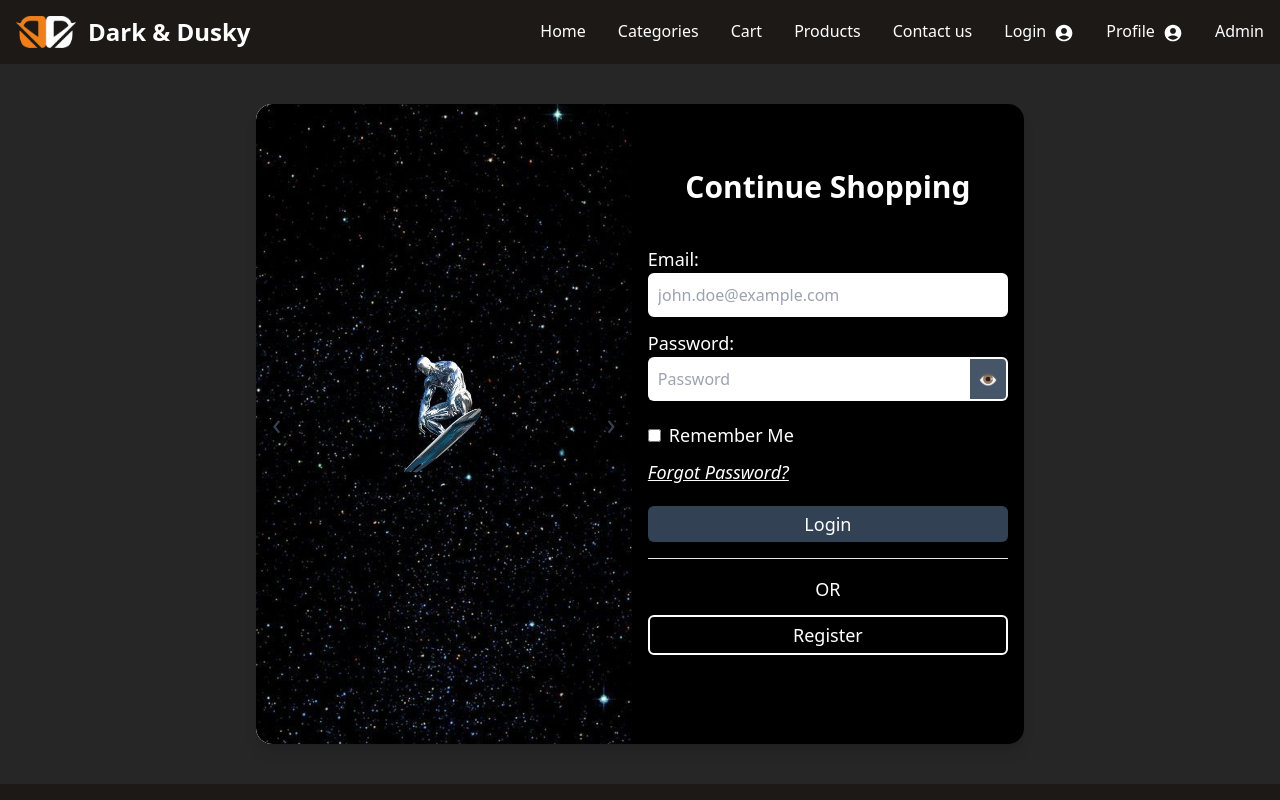
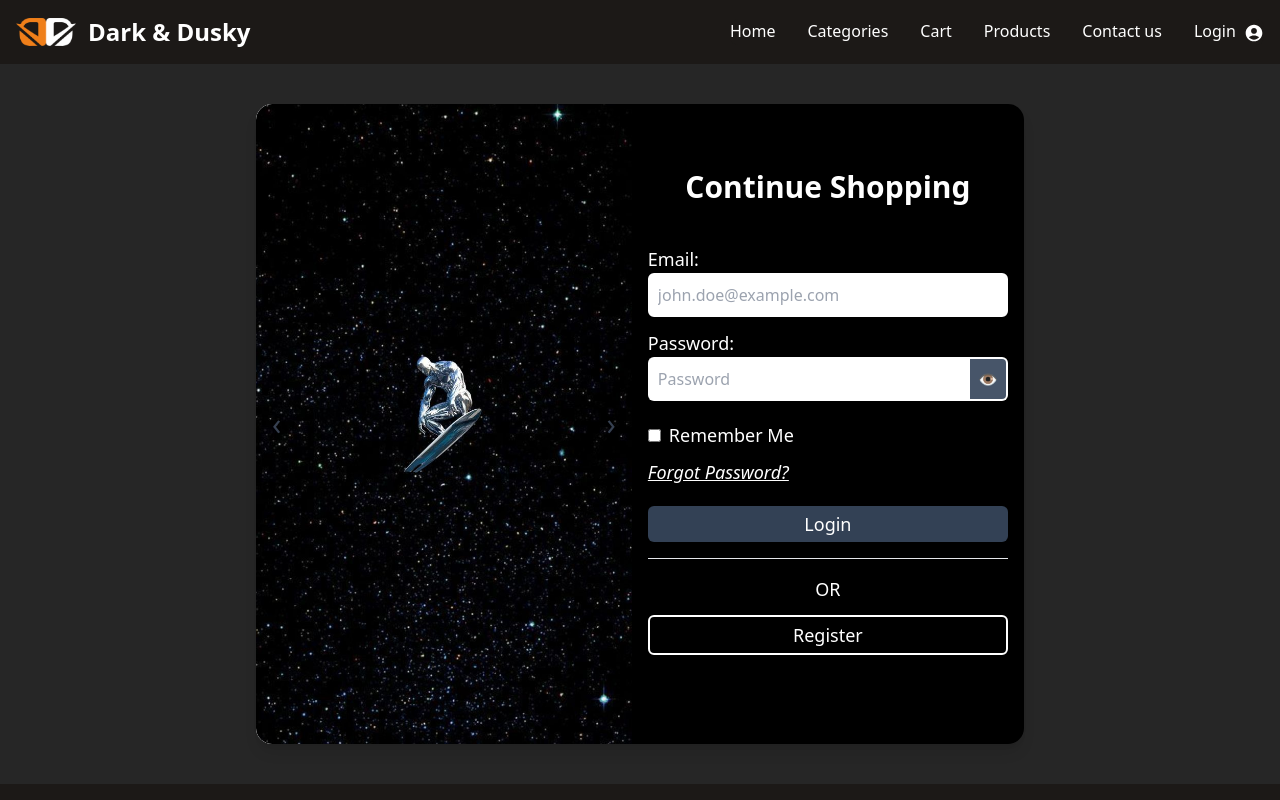
Before and after one commit to bryanC29/d-z-international, a Next.js app: page /login in a window 1280 px wide. Shown: the top 800 px of the page. Built offline with nearby package versions, Linux system fonts and the light colour scheme.

Commit message:
FIX: State management for login

```diff
--- /dev/null
+++ b/src/app/context/authContext.tsx
@@ -0,0 +1,74 @@
+'use client';
+
+import { createContext, useContext, useEffect, useState } from 'react';
+import { useRouter } from 'next/navigation';
+
+type User = {
+  uid: string;
+  name: string;
+  email: string;
+  role: 'user' | 'admin';
+  token: string;
+};
+
+type AuthContextType = {
+  user: User | null;
+  login: (userData: User) => void;
+  logout: () => void;
+};
+
+const AuthContext = createContext<AuthContextType | undefined>(undefined);
+
+export const AuthProvider = ({ children }: { children: React.ReactNode }) => {
+  const [user, setUser] = useState<User | null>(null);
+  const router = useRouter();
+
+  useEffect(() => {
+    // Persist user from localStorage
+    const storedUser = localStorage.getItem('user');
+    if (storedUser) {
+      setUser(JSON.parse(storedUser));
+    }
+  }, []);
+
+  const login = (userData: User) => {
+    localStorage.setItem('user', JSON.stringify(userData));
+    setUser(userData);
+  };
+
+  const logout = async () => {
+    const api = process.env.NEXT_PUBLIC_API;
+
+    try {
+      if (user?.token) {
+        await fetch(`${api}/auth/logout`, {
+          method: 'POST',
+          headers: {
+            Authorization: `Bearer ${user.token}`,
+          },
+        });
+      }
+    } catch (error) {
+      console.error('Logout API failed:', error);
+    }
+
+    // Clear local and state
+    localStorage.removeItem('user');
+    setUser(null);
+    router.push('/');
+  };
+
+  return (
+    <AuthContext.Provider value={{ user, login, logout }}>
+      {children}
+    </AuthContext.Provider>
+  );
+};
+
+export const useAuth = (): AuthContextType => {
+  const context = useContext(AuthContext);
+  if (context === undefined) {
+    throw new Error('useAuth must be used within an AuthProvider');
+  }
+  return context;
+};
--- a/src/app/layout.tsx
+++ b/src/app/layout.tsx
@@ -2,6 +2,7 @@ import type { Metadata } from 'next';
 import './globals.css';
 import Navbar from '@/components/navbar/page';
 import Footer from '@/components/footer/page';
+import { AuthProvider } from './context/authContext';
 
 export const metadata: Metadata = {
   title: 'Create Next App',
@@ -16,9 +17,11 @@ export default function RootLayout({
   return (
     <html lang="en">
       <body>
-        <Navbar />
-        {children}
-        <Footer />
+        <AuthProvider>
+          <Navbar />
+          {children}
+          <Footer />
+        </AuthProvider>
       </body>
     </html>
   );
--- a/src/app/signin/page.tsx
+++ b/src/app/signin/page.tsx
@@ -1,7 +1,7 @@
 'use client';
 
 import Link from 'next/link';
-import { useState } from 'react';
+import { useEffect, useState } from 'react';
 import { useRouter } from 'next/navigation';
 import Carousel_signin from '@/components/carousel_signin/page';
 import {
@@ -10,9 +10,11 @@ import {
   validateMobile,
   validatePasswords,
 } from '@/util/validate/validate';
+import { useAuth } from '../context/authContext';
 
 export default function RegisterPage() {
   const router = useRouter();
+  const { user, login } = useAuth();
 
   const [name, setName] = useState('');
   const [email, setEmail] = useState('');
@@ -28,6 +30,12 @@ export default function RegisterPage() {
     password?: string;
     general?: string;
   }>({});
+
+  useEffect(() => {
+    if (user) {
+      router.push('/');
+    }
+  }, [user, router]);
 
   const handleSubmit = async (e: React.FormEvent<HTMLFormElement>) => {
     e.preventDefault();
@@ -64,9 +72,7 @@ export default function RegisterPage() {
     try {
       const res = await fetch(`${api}/auth/register`, {
         method: 'POST',
-        headers: {
-          'Content-Type': 'application/json',
-        },
+        headers: { 'Content-Type': 'application/json' },
         body: JSON.stringify({
           name,
           email,
@@ -86,9 +92,13 @@ export default function RegisterPage() {
         return;
       }
 
-      if (btn) {
-        btn.innerHTML = 'Registered!';
-      }
+      login({
+        uid: data.uid,
+        name: data.name,
+        email: data.email,
+        role: data.role,
+        token: data.token,
+      });
 
       router.push('/');
     } catch (err) {
--- a/src/components/navbar/page.tsx
+++ b/src/components/navbar/page.tsx
@@ -3,55 +3,41 @@
 import Link from 'next/link';
 import Image from 'next/image';
 import { useState } from 'react';
-
+import { useAuth } from '../../app/context/authContext';
 import AccountCircleIcon from '@mui/icons-material/AccountCircle';
 
 const Navbar = () => {
   const [isMenuOpen, setIsMenuOpen] = useState(false);
+  const { user, logout } = useAuth();
 
-  const toggleMenu = () => {
-    setIsMenuOpen(!isMenuOpen);
-  };
+  const navLinkClass =
+    'block py-2 px-3 text-white hover:bg-stone-700 md:hover:bg-transparent rounded-sm md:bg-transparent md:p-0';
 
   return (
     <nav className="bg-stone-900 border-gray-700">
       <div className="max-w-screen-xl flex flex-wrap items-center justify-between mx-auto p-4">
         <Link
-          href="#"
+          href="/"
           className="flex items-center space-x-3 rtl:space-x-reverse"
         >
           <Image
             src="/logo_short_white.png"
-            className="h-8"
-            alt="Dark & Dusky Logo"
+            alt="Logo"
             width={60}
             height={35}
           />
-          <span className="self-center text-2xl font-semibold whitespace-nowrap text-white">
+          <span className="text-white text-2xl font-semibold">
             Dark & Dusky
           </span>
         </Link>
 
         <button
-          onClick={toggleMenu}
-          data-collapse-toggle="navbar-multi-level"
-          type="button"
-          className="inline-flex items-center p-2 w-10 h-10 justify-center text-sm rounded-lg md:hidden focus:outline-none focus:ring-2 text-gray-400 hover:bg-gray-700 focus:ring-gray-600"
-          aria-controls="navbar-multi-level"
-          aria-expanded={isMenuOpen ? 'true' : 'false'}
+          onClick={() => setIsMenuOpen(!isMenuOpen)}
+          className="md:hidden text-gray-400 p-2 rounded hover:bg-gray-700"
         >
-          <span className="sr-only">Open main menu</span>
-          <svg
-            className="w-5 h-5"
-            aria-hidden="true"
-            xmlns="http://www.w3.org/2000/svg"
-            fill="none"
-            viewBox="0 0 17 14"
-          >
+          <svg className="w-5 h-5" fill="none" viewBox="0 0 17 14">
             <path
               stroke="currentColor"
-              strokeLinecap="round"
-              strokeLinejoin="round"
               strokeWidth="2"
               d="M1 1h15M1 7h15M1 13h15"
             />
@@ -60,81 +46,65 @@ const Navbar = () => {
 
         <div
           className={`md:block w-full md:w-auto ${isMenuOpen ? 'block' : 'hidden'}`}
-          id="navbar-multi-level"
         >
-          <ul className="flex flex-col font-medium p-4 md:p-0 mt-4 border rounded-lg md:space-x-8 rtl:space-x-reverse md:flex-row md:mt-0 md:border-0 bg-stone-800 md:bg-stone-900 border-gray-700">
+          <ul className="flex flex-col md:flex-row md:space-x-8 mt-4 md:mt-0 bg-stone-800 md:bg-stone-900 p-4 md:p-0 rounded-lg md:border-0 border border-gray-700">
             <li>
-              <Link
-                href="/"
-                className="block py-2 px-3 text-white hover:bg-stone-700 md:hover:bg-transparent rounded-sm md:bg-transparent md:p-0"
-                aria-current="page"
-              >
+              <Link href="/" className={navLinkClass}>
                 Home
               </Link>
             </li>
             <li>
-              <Link
-                href="/categories"
-                className="block py-2 px-3 text-white hover:bg-stone-700 md:hover:bg-transparent rounded-sm md:bg-transparent md:p-0"
-                aria-current="page"
-              >
+              <Link href="/categories" className={navLinkClass}>
                 Categories
               </Link>
             </li>
             <li>
-              <Link
-                href="/cart"
-                className="block py-2 px-3 text-white hover:bg-stone-700 md:hover:bg-transparent rounded-sm md:bg-transparent md:p-0"
-                aria-current="page"
-              >
+              <Link href="/cart" className={navLinkClass}>
                 Cart
               </Link>
             </li>
             <li>
-              <Link
-                href="/product  "
-                className="block py-2 px-3 text-white hover:bg-stone-700 md:hover:bg-transparent rounded-sm md:bg-transparent md:p-0"
-                aria-current="page"
-              >
+              <Link href="/product" className={navLinkClass}>
                 Products
               </Link>
             </li>
             <li>
-              <Link
-                href="/contact"
-                className="block py-2 px-3 text-white hover:bg-stone-700 md:hover:bg-transparent rounded-sm md:bg-transparent md:p-0"
-                aria-current="page"
-              >
+              <Link href="/contact" className={navLinkClass}>
                 Contact us
               </Link>
             </li>
+
+            {!user && (
               <li>
-              <Link
-                href="/login"
-                className="block py-2 px-3 text-white hover:bg-stone-700 md:hover:bg-transparent rounded-sm md:bg-transparent md:p-0"
-                aria-current="page"
-              >
+                <Link href="/login" className={navLinkClass}>
                   Login <AccountCircleIcon className="md:pl-1" />
                 </Link>
               </li>
+            )}
+
+            {user && (
+              <>
                 <li>
-              <Link
-                href="/profile"
-                className="block py-2 px-3 text-white hover:bg-stone-700 md:hover:bg-transparent rounded-sm md:bg-transparent md:p-0"
-                aria-current="page"
-              >
+                  <Link href="/profile" className={navLinkClass}>
                     Profile <AccountCircleIcon className="md:pl-1" />
                   </Link>
                 </li>
+
+                {user.role === 'admin' && (
                   <li>
-              <Link
-                href="/adminDashboard"
-                className="block py-2 px-3 text-white hover:bg-stone-700 md:hover:bg-transparent rounded-sm md:bg-transparent md:p-0"
-                aria-current="page"
-              >
+                    <Link href="/adminDashboard" className={navLinkClass}>
                       Admin
                     </Link>
                   </li>
+                )}
+
+                <li>
+                  <button onClick={logout} className={navLinkClass}>
+                    Logout
+                  </button>
+                </li>
+              </>
+            )}
           </ul>
         </div>
       </div>
```
Also changed, not shown: src/app/login/page.tsx (+30 -7 lines). Lines whose indentation alone changed are shown as unchanged.
